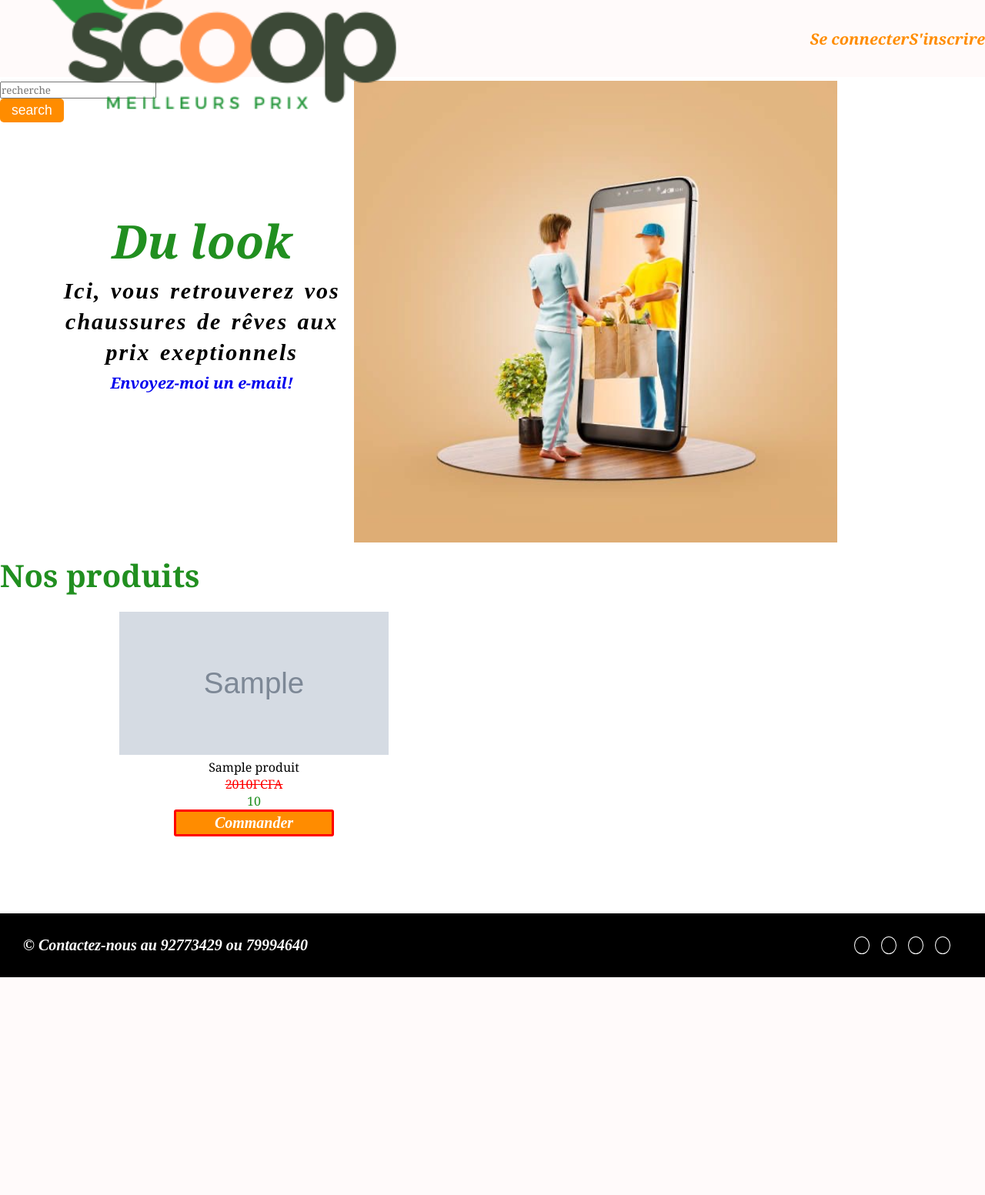
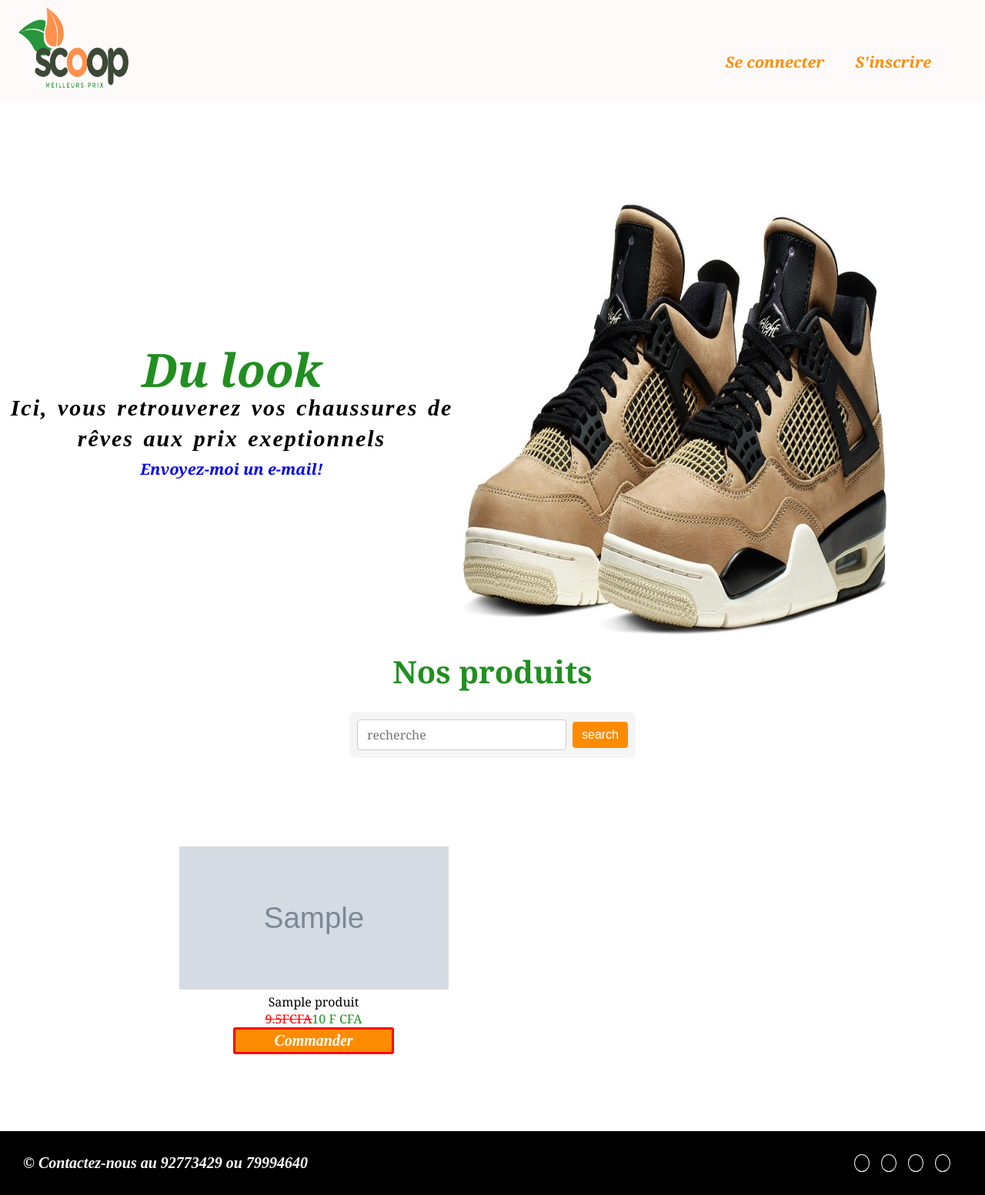
Before and after one commit to Dayifour/scoop, a PHP site: page / in a window 1280 px wide. Shown: the whole page at 77% size. Before the commit the page ends 1270 px from the top, so only its background shows below. Run offline with PHP 8.4, Linux system fonts and the light colour scheme; tables that the repository leaves empty or names only in its code hold one stand-in row (values such as "Sample post"); grey boxes marked "Sample" are stand-in pictures.

Commit message:
les tophs marchent bien

```diff
--- a/css/animation.css
+++ b/css/animation.css
@@ -1,29 +1,28 @@
 @keyframes titre {
   0% {
     display: none;
-    transform: translateX(-300px);
+    /* transform: translateX(-300px); */
     opacity: 0;
   }
   50% {
     opacity: 0.5;
   }
   100% {
-    transform: translateX(0);
+    transform: translateX(0px);
     opacity: 1;
-    display: block;
+    display: flex;
   }
 }
 #bouge {
   transform: translateX(-300px);
   opacity: 0;
-  top: auto;
-  text-align: center;
-  justify-content: center;
-  align-items: center;
 }
 .tag {
-  animation: titre 2s ease-in 2s 0 normal;
+  animation: titre 3s ease-in 2s 0 normal;
   transition: 2s;
+  display: flex;
+  justify-content: center;
+  text-align: center;
 }
 #menu-icon,
 #menu-icon::before,
--- a/css/style.css
+++ b/css/style.css
@@ -1,25 +1,25 @@
-@import url('https://fonts.googleapis.com/css2?family=Open+Sans&display=swap');
-:root{
-    --main-color:darkorange;
-    --menu-color:#218F20;
+@import url("https://fonts.googleapis.com/css2?family=Open+Sans&display=swap");
+:root {
+  --main-color: darkorange;
+  --menu-color: #218f20;
 }
 /*#1EA3AD*/
-*{
+* {
   top: 0;
   padding: 0;
   margin: 0;
   box-sizing: border-box;
-    font-family: Georgia, 'Times New Roman', 'Times, serif';
+  font-family: Georgia, "Times New Roman", "Times, serif";
   list-style: none;
   text-decoration: none;
 }
-header{
-    padding: 0px;
-    margin:0;
-    top:0;
-    right: 0;
-    position: fixed;
-    background-color:snow;
+.logo {
+  width: 150px;
+  height: 150px;
+}
+header {
+  padding: 80px 20px 50px 20px;
+  background-color: snow;
   width: 100%;
   height: 100px;
   z-index: 1000;
@@ -27,15 +27,15 @@
   align-items: center;
   justify-content: space-between;
 }
-  li{
+li {
   margin-right: 40px;
 }
-ul{
+ul {
   display: flex;
   margin-right: 10px;
   justify-content: space-between;
 }
-header a{
+header a {
   color: var(--main-color);
   font-style: italic;
   list-style-type: none;
@@ -43,107 +43,112 @@
   font-weight: bold;
   font-size: 20px;
 }
-header img{
+header img {
   width: 50%;
   height: 90%;
 }
-main{
+main {
   margin: 10px;
 }
-h1{
+h1 {
   font-size: 50px;
   color: var(--menu-color);
   font-weight: bold;
 }
-h2{
+h2 {
   font-size: 40px;
   color: var(--menu-color);
   font-weight: bold;
   padding-bottom: 20px;
 }
-p{
+p {
   font-size: 20px;
   font-weight: bold;
   font-style: oblique;
-    font-family:'Times New Roman', Times, serif;
+  font-family: "Times New Roman", Times, serif;
 }
-.home{
+.home {
   min-height: 90vh;
   display: flex;
   align-items: center;
   justify-content: center;
   line-height: 40px;
   bottom: auto;
-    padding: 90px 5% 0px 5%;
+  padding: 30px 5% 0px 5%;
 }
-.homeh2{
+.homeh2 {
   font-size: 60px;
   font-style: oblique;
   font-weight: bold;
 }
-.homep{
+.homep {
   font-size: 30px;
   font-style: oblique;
   font-weight: bold;
   letter-spacing: 2px;
   word-spacing: 6px;
-    padding-top:35px;
+  padding-top: 35px;
 }
-.home img{
+.home img {
   width: 800px;
   height: 600px;
 }
-.produits{
+.produits {
   top: auto;
   text-align: center;
-    justify-content:center;
+  justify-content: center;
   align-items: center;
   padding-top: 100px;
 }
-.article{
+.article {
   display: grid;
   grid-template-columns: repeat(3, auto);
 }
-.row img{
-    width:350px;
-	object-fit:cover;
+.row img {
+  width: 350px;
+  object-fit: cover;
 }
-.barré{
+.barré {
   color: red;
   text-decoration: line-through;
 }
-.toph-non-aligné{
+.toph-non-aligné {
   margin-bottom: 0px;
   padding-bottom: 0px;
 }
-.achatbuton{
+.achatbuton {
   font-size: 20px;
   font-weight: bold;
   font-style: oblique;
-    font-family: 'Times New Roman', Times, serif;
+  font-family: "Times New Roman", Times, serif;
   color: white;
-    background-color:darkorange;
+  background-color: darkorange;
   border: red 3px solid;
   border-radius: 3px;
   padding: 3px 50px;
 }
-.achat{
-    display:flex;
+.achat {
+  display: flex;
   justify-content: center;
   text-align: center;
   align-items: center;
 }
-.prix{
-    color:var(--menu-color) ;
+.prix_container {
+  display: flex;
+  justify-content: center;
+  align-items: center;
+}
+.prix {
+  color: var(--menu-color);
 }
 
-.homep{
+.homep {
   font-size: 30px;
   font-style: oblique;
   font-weight: bold;
   letter-spacing: 2px;
   word-spacing: 3px;
-    padding-top:5px;
+  padding-top: 5px;
 }
 /* Pied de page */
 footer {
@@ -152,23 +157,25 @@
   padding: 30px;
   color: #fff;
   display: flex;
-    flex-wrap:wrap;
+  flex-wrap: wrap;
   justify-content: space-between;
 }
-  footer .social-media{
+footer .social-media {
   display: flex;
 }
-  footer .social-media p{
+footer .social-media p {
   margin-right: 15px;
   border: 1px solid #fff;
   border-radius: 100%;
   padding: 5px;
-    text-align:center;
+  text-align: center;
   width: 20px;
-    cursor:pointer;
+  cursor: pointer;
 }
 /* Fin du pied de page */
 .titre {
-    margin-top: 105px;
-    position: absolute;
+  font-size: 40px;
+  font-weight: bold;
+  color: var(--menu-color);
+  padding-top: 20px;
 }
--- a/index.php
+++ b/index.php
@@ -26,11 +26,54 @@
     <meta name="viewport" content="width=device-width, initial-scale=1.0">
     <title>Accueil</title>
 
-    <link rel="stylesheet" href="css/style.css">
-    <link rel="stylesheet" href="css/publier.css">
-    <link rel="stylesheet" href="css/animation.css">
-    <link rel="stylesheet" href="style.css">
+    <link rel="stylesheet" href="./css/style.css">
+    <link rel="stylesheet" href="./css/publier.css">
+    <link rel="stylesheet" href="./css/animation.css">
     <style>
+        .recherche {
+            display: flex;
+            justify-content: center;
+            margin-top: 20px;
+        }
+
+        #search {
+            display: flex;
+            align-items: center;
+            gap: 8px;
+            background: #f5f5f5;
+            padding: 10px;
+            border-radius: 8px;
+            width: fit-content;
+        }
+
+        #search input[type="text"] {
+            padding: 8px 12px;
+            border: 1px solid #ccc;
+            border-radius: 4px;
+            font-size: 16px;
+            outline: none;
+            transition: border-color 0.3s;
+        }
+
+        #search input[type="text"]:focus {
+            border-color: darkorange;
+        }
+
+        #search input[type="submit"] {
+            padding: 8px 12px;
+            background: darkorange;
+            color: white;
+            border: none;
+            border-radius: 4px;
+            font-size: 16px;
+            cursor: pointer;
+            transition: background 0.3s;
+        }
+
+        #search input[type="submit"]:hover {
+            background: #0056b3;
+        }
+
         form {
             background: transparent;
             border: 0;
@@ -57,32 +100,53 @@
 </head>
 
 <body>
+    <header>
+        <a href="#" style="flex: 1;">
+            <h1><img class="logo" src="./image/Logo5.png" alt="logo"></h1>
+        </a>
+        <nav>
+            <ul class="navbar">
+                <?php if (!isset($_SESSION['contact'])) : ?>
+                    <li><a href="./login.php">Se connecter</a></li>
+                    <li><a href="user.php">S'inscrire</a></li>
+                <?php else : ?>
 
-    <div class="titre">
-        <form id="search" method="GET" action="index.php">
-            <input type="text" name="search" class="search" placeholder="recherche">
-            <input type="submit" value="search">
-        </form>
-    </div>
+                    <li><a href="index.php#home">Acceuil</a></li>
+                    <li><a href="product.php">Publier</a></li>
+                    <li><a href="vente.php?b=verification">Activiter</a></li>
+            </ul>
+        </nav>
+        <div class="bx bx-menu" id="menu-icon"></div>
+    <?php endif; ?>
+    </header>
+
     <section class="home" id="home">
         <div class="home1">
             <h2 class="homeh2">Du look</h2>
             <p class="homep">Ici, vous retrouverez vos chaussures de rêves aux prix exeptionnels</p>
             <p><a href="https://wa.me/22374815107?text=mohamed!">Envoyez-moi un e-mail!</a></p>
         </div>
-        <img id="homeimg" src="acc.jpg" alt="image-d'acceuil">
+        <img id="homeimg" src="./image/R.JPG" alt="image-d'acceuil">
     </section>
-    <h2 id="bouge">Nos produits</h2>
+    <h2 id="bouge" class="tag">Nos produits</h2>
+    <div class="recherche">
+        <form id="search" method="GET" action="index.php">
+            <input type="text" name="search" class="search" placeholder="recherche">
+            <input type="submit" value="search">
+        </form>
+    </div>
     <div id="list">
         <div class="article">
             <?php foreach ($produit as $prod) { ?>
-                <div class="row">
+                <div class="row produits">
+                    <img src="./uploads/<?= $prod['photo'] ?>" width="200" height="186"> <br>
+                    <?= $prod['nom'] ?>
+                    <div class="prix_container">
+                        <span class="barré">
+                            <div class="old_prix"><?= $prod['prix'] - ($prod['prix'] / 20) ?>FCFA </div>
+                        </span><span class="prix"><?= $prod['prix'] ?> F CFA</span>
+                    </div>
 
-                    <img src="<?= $prod['photo'] ?>" width="200" height="186"> <br>
-                    <?= $prod['nom'] ?>
-                    <span class="barré">
-                        <div class="old_prix"><?= $prod['prix'] + 2000 ?>FCFA </div>
-                    </span><span class="prix"><?= $prod['prix'] ?></span>
                     <?php
                     $achats = $bd->query("select *  from users where id = {$prod['id_vendeur']}");
                     $achat = $achats->fetch();
@@ -95,26 +159,7 @@
         </div>
 
     </div>
-    <header>
-        <a href="#" style="flex: 1;">
-            <h1><img src="Logo5.png" alt="logo"></h1>
-        </a>
-        <?php if (!isset($_SESSION['contact'])) : ?>
-            <a href="/login">Se connecter</a>
-            <a href="user.php">S'inscrire</a><br>
-        <?php else : ?>
 
-            <div class="bx bx-menu" id="menu-icon"></div>
-            <nav>
-                <ul class="navbar">
-                    <li><a href="index.php#home">Acceuil</a></li>
-                    <li><a href="product.php">Publier</a></li>
-                    <li><a href="vente.php?b=verification">Activiter</a></li>
-                </ul>
-            </nav>
-
-        <?php endif; ?>
-    </header>
     <!-- Pied de page -->
     <footer>
         <p>&copy; Contactez-nous au 92773429 ou 79994640</p>
```
Also changed, not shown: css/login.css (added, +54 -0 lines), login.php (+60 -5 lines), image/R.jpg (renamed from uploads/R.jpg), uploads/OIG.EA.1rTNqAhHY.jpg (deleted), uploads/OIP (5).jpg (deleted), uploads/OIP (6).jpg (deleted), uploads/OIP (7).jpg (deleted), uploads/OIP (8).jpg (deleted), uploads/Timberland.jpg (renamed from uploads/th (1).jpg), uploads/nike_blanc.jpg (renamed from uploads/t+®l+®charger (2).jpg), uploads/pink_nike.jpg (renamed from uploads/th (2).jpg), uploads/t+®l+®charger (1).jpg (deleted), uploads/t+®l+®charger (3).jpg (deleted), uploads/t+®l+®charger.jpg (deleted). Lines whose indentation alone changed are shown as unchanged.
